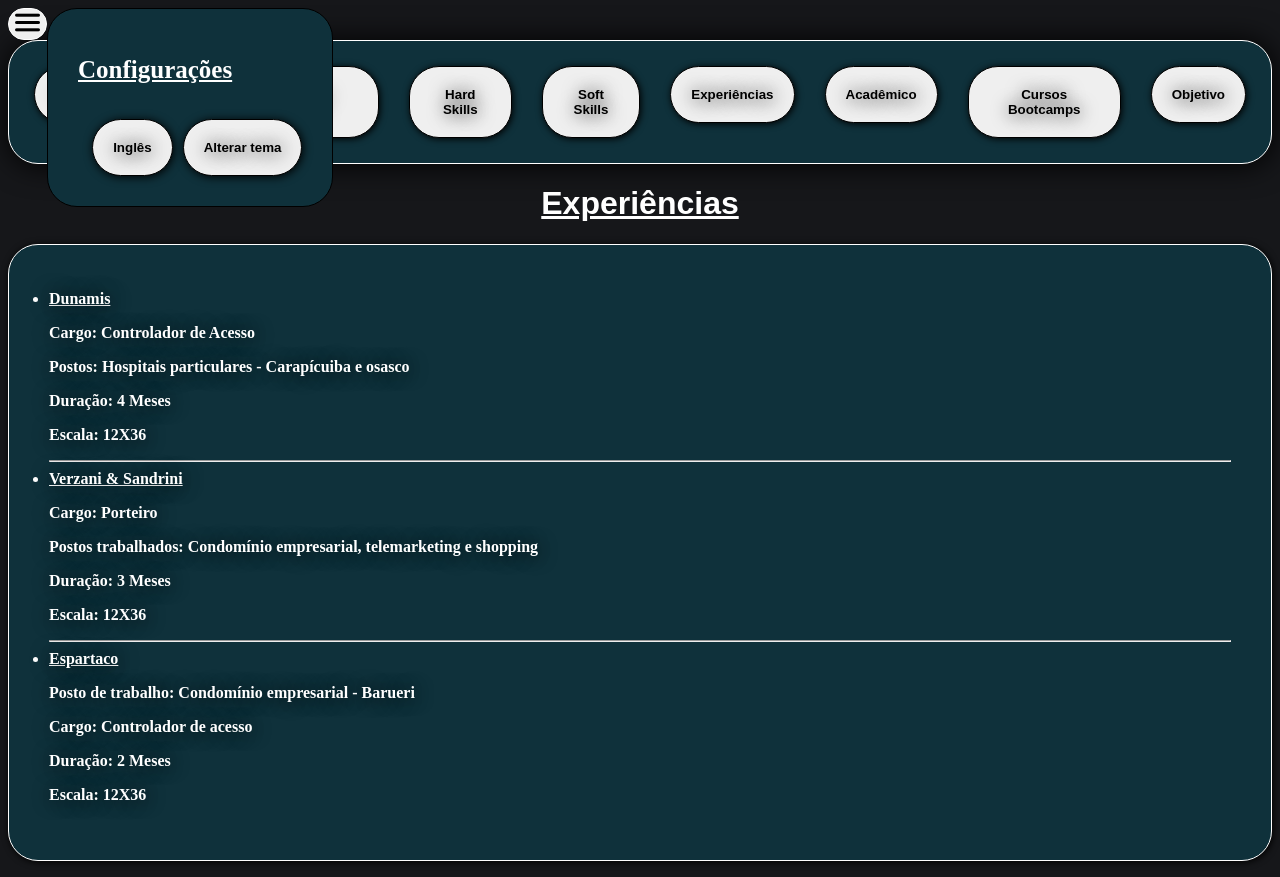
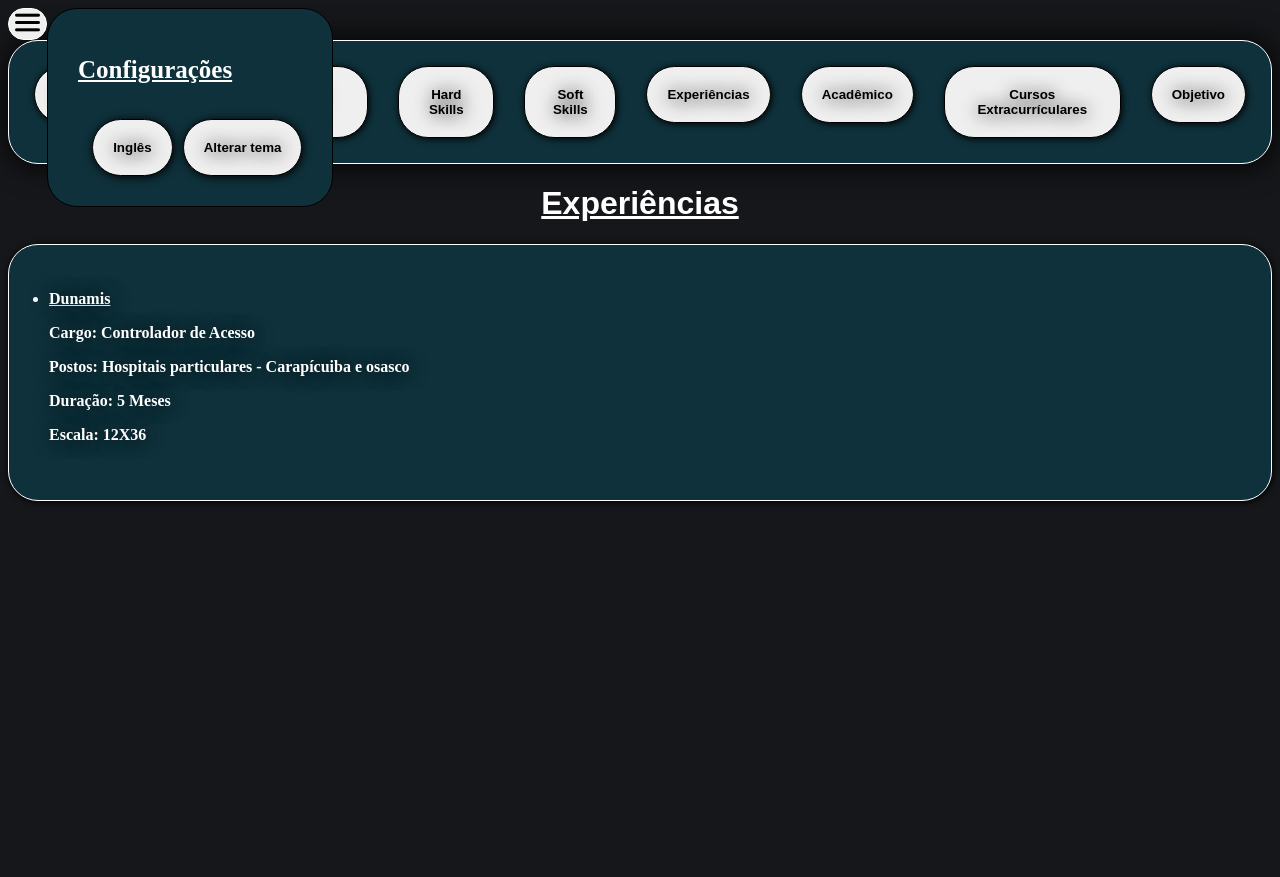
Before and after one commit to Lucas8468/Curriculo, a React (Vite) app: page /Experiencias in a window 1280 px wide. After the commit the page ends 800 px from the top, so only its background shows below. Built offline with nearby package versions, Linux system fonts and the light colour scheme.

Commit message:
Currículo 1.1

```diff
--- a/src/App.tsx
+++ b/src/App.tsx
@@ -5,10 +5,10 @@
 import SoftSkills from './SoftSkills'
 import Experiencias from './Experiências'
 import Academico from './academico'
-import CursosBootcamps from './CursosBootcamps'
 import Objetivo from './Objetivo'
 import Index from './Index'
 import NotFound from './NotFound'
+import CursosExtracurriculares from './CursosExtracurriculares'
 
 
 export default function App(){
@@ -23,7 +23,7 @@
             <Route path='/Experiencias' element={<Experiencias/>}/>
             <Route path='/Academico' element={<Academico/>}/>
             <Route path='/Objetivo' element={<Objetivo/>}/>
-            <Route path='/CursosBootcamps' element={<CursosBootcamps/>}/>
+            <Route path='/CursosExtracurriculares' element={<CursosExtracurriculares/>}/>
             <Route path='*' element={<NotFound/>}/>
         </Routes>
       </BrowserRouter>
--- a/src/CursosBootcamps.tsx
+++ b/src/CursosExtracurriculares.tsx
@@ -7,7 +7,7 @@
 import { Link } from 'react-router-dom';
 
 {/* Componente que contém os arquivos principais da Aplicação */}
-export default function CursosBootcamps(){
+export default function CursosExtracurriculares(){
 
 {/* Utilizando UseState para Aplicar a Tradução no estado do elemento */}
   const [Traduzir, setTraduzir]=useState(()=>{
@@ -32,7 +32,7 @@
           localStorage.setItem('Key 4', JSON.stringify(Traduzir))
           localStorage.setItem('fun', JSON.stringify(Menu))
           localStorage.setItem('AlterarModo', JSON.stringify(Modos))
-          document.title = Traduzir? 'Cursos Bootcamps':'Bootcamp Courses'
+          document.title = Traduzir? 'Cursos Extracurrículares':'Extracurricular Courses'
 
       })
     return(
@@ -74,8 +74,8 @@
          <button accessKey='A' className='ButtonNavBar3' type='button'>{Traduzir ? 'Acadêmico' : 'Academic'}
         </button>
         </Link>
-        <Link to="/CursosBootcamps">
-          <button accessKey='B' className='ButtonNavBar3' type='button'>{Traduzir ? 'Cursos Bootcamps' : 'Bootcamp Courses'}
+        <Link to="/CursosExtracurriculares">
+          <button accessKey='B' className='ButtonNavBar3' type='button'>{Traduzir ? 'Cursos Extracurrículares' : 'Extracurricular Courses'}
           </button>
         </Link>
         <Link to="/Objetivo">
@@ -86,7 +86,7 @@
 
        {/* Sessão que fala sobre os cursos técnicos que o candidato possue */}
       <main>
-        <h1 className={Modos? 'h1Noturno':'h1Diurno'}>{Traduzir?'Cursos Bootcamps':'Bootcamp courses'}</h1>
+        <h1 className={Modos? 'h1Noturno':'h1Diurno'}>{Traduzir?'Cursos Extracurrículares':'Extracurricular Courses'}</h1>
         <ul className={Modos? 'ul1Noturno':'ul1Diurno'}>
           <li className={Modos? 'text4Noturno':'text4Diurno'}>{Traduzir?'Informática Básica':'Basic Computer Skills'}</li>
             <p className={Modos? 'text2Noturno':'text2Diurno'}>{Traduzir?'Instituição: Micromaker':'Institution: Micromaker'}</p>
--- a/src/Experiências.tsx
+++ b/src/Experiências.tsx
@@ -54,7 +54,7 @@
 
       {/* Navbar para filtrar pela sessão desejada do currículo */}
       <nav className={Modos?'NavbarPosition1':'NavbarPosition2'}>
-        <Link to="/">
+     <Link to="/">
            <button accessKey='C' className='ButtonNavBar1' type="button">{Traduzir ? 'Complementar' : 'All'}</button>
         </Link>
         <Link to="/if">
@@ -74,8 +74,8 @@
          <button accessKey='A' className='ButtonNavBar3' type='button'>{Traduzir ? 'Acadêmico' : 'Academic'}
         </button>
         </Link>
-        <Link to="/CursosBootcamps">
-          <button accessKey='B' className='ButtonNavBar3' type='button'>{Traduzir ? 'Cursos Bootcamps' : 'Bootcamp Courses'}
+        <Link to="/CursosExtracurriculares">
+          <button accessKey='B' className='ButtonNavBar3' type='button'>{Traduzir ? 'Cursos Extracurrículares' : 'Extracurricular Courses'}
           </button>
         </Link>
         <Link to="/Objetivo">
@@ -91,20 +91,8 @@
           <li className={Modos? 'text4Noturno':'text4Diurno'}>Dunamis</li>
             <p className={Modos? 'text2Noturno':'text2Diurno'}>{Traduzir?'Cargo: Controlador de Acesso':'Job title: Acess Controller'}</p>
             <p className={Modos? 'text2Noturno':'text2Diurno'}>{Traduzir?'Postos: Hospitais particulares - Carapícuiba e osasco':'Jobs held: Private hospitals - Carapicuíba and Osasco'}</p>
-            <p className={Modos? 'text2Noturno':'text2Diurno'}>{Traduzir?'Duração: 4 Meses': 'Duration: 4 Months'}</p>
+            <p className={Modos? 'text2Noturno':'text2Diurno'}>{Traduzir?'Duração: 5 Meses': 'Duration: 4 Months'}</p>
             <p className={Modos? 'text2Noturno':'text2Diurno'}>{Traduzir?'Escala: 12X36 ':'Scale: 12x36'}</p>
-          <hr />
-          <li className={Modos? 'text4Noturno':'text4Diurno'}>Verzani & Sandrini</li>
-            <p className={Modos? 'text2Noturno':'text2Diurno'}>{Traduzir?'Cargo: Porteiro':'Job Title: Doorman'}</p>
-            <p className={Modos? 'text2Noturno':'text2Diurno'}>{Traduzir? 'Postos trabalhados: Condomínio empresarial, telemarketing e shopping': 'Job positions: Business park, telemarketing, and shopping mall.'}</p>
-            <p className={Modos? 'text2Noturno':'text2Diurno'}>{Traduzir? 'Duração: 3 Meses': 'Duration: 3 Months'}</p>
-            <p className={Modos? 'text2Noturno':'text2Diurno'}>{Traduzir?'Escala: 12X36': 'Scale: 12X36'}</p>
-          <hr />
-          <li className={Modos? 'text4Noturno':'text4Diurno'}>Espartaco</li>
-            <p className={Modos? 'text2Noturno':'text2Diurno'}>{Traduzir?'Posto de trabalho: Condomínio empresarial - Barueri ': 'Job location: Business park - Barueri'}</p>
-            <p className={Modos? 'text2Noturno':'text2Diurno'}>{Traduzir? 'Cargo: Controlador de acesso': 'Job Title: Acess Controller'}</p>
-            <p className={Modos? 'text2Noturno':'text2Diurno'}>{Traduzir?'Duração: 2 Meses': 'Duration: 2 Months'}</p>
-            <p className={Modos? 'text2Noturno':'text2Diurno'}>{Traduzir?'Escala: 12X36': 'Scale: 12X36'}</p>
         </ul>
         </main>
         </body>
--- a/src/Index.tsx
+++ b/src/Index.tsx
@@ -54,7 +54,7 @@
 
       {/* Navbar para filtrar pela sessão desejada do currículo */}
       <nav className={Modos?'NavbarPosition1':'NavbarPosition2'}>
-        <Link to="/">
+    <Link to="/">
            <button accessKey='C' className='ButtonNavBar1' type="button">{Traduzir ? 'Complementar' : 'All'}</button>
         </Link>
         <Link to="/if">
@@ -66,7 +66,7 @@
         <Link to="/SoftSkills">
           <button accessKey='S' className='ButtonNavBar3' type='button'>Soft Skills</button>
         </Link>
-        <Link to="/Experiencias">
+        <Link to="/experiencias">
           <button accessKey='L' className="ButtonNavBar3" type="button">{Traduzir ? 'Experiências' : 'Experiences'}
           </button>
         </Link>
@@ -74,8 +74,8 @@
          <button accessKey='A' className='ButtonNavBar3' type='button'>{Traduzir ? 'Acadêmico' : 'Academic'}
         </button>
         </Link>
-        <Link to="/CursosBootcamps">
-          <button accessKey='B' className='ButtonNavBar3' type='button'>{Traduzir ? 'Cursos Bootcamps' : 'Bootcamp Courses'}
+        <Link to="/CursosExtracurriculares">
+          <button accessKey='B' className='ButtonNavBar3' type='button'>{Traduzir ? 'Cursos Extracurrículares' : 'Extracurricular Courses'}
           </button>
         </Link>
         <Link to="/Objetivo">
@@ -95,6 +95,7 @@
           <li className={Modos? 'text1Noturno':'text1Diurno'}>Email: lucasbrandaods080@gmail.com</li>
           <li className={Modos? 'text1Noturno':'text1Diurno'}><a href="https://github.com/Lucas8468" target='_blank'>Github: Lucas8468</a> </li>
           <li className={Modos? 'text1Noturno':'text1Diurno'}><a href="https://www.linkedin.com/in/lucas-brand%C3%A3o-da-silva-baa82b367?lipi=urn%3Ali%3Apage%3Ad_flagship3_profile_view_base_contact_details%3BtV56LlXBRjSlbl9BD2u4sA%3D%3D" target='_blank'>Linkedin: Lucas Brandão da Silva</a></li>
+          <li className={Modos? 'text1Noturno': 'text1Diurno'}>CID: F42, F41-2, F95.2</li>
         </ul>
         <hr />
 
@@ -102,13 +103,13 @@
         <h1 className={Modos? 'h1Noturno':'h1Diurno'}>Hard Skills</h1>
           <ul className={Modos? 'ul1Noturno':'ul1Diurno'}>
             <li className={Modos? 'text4Noturno':'text4Diurno'}>{Traduzir?'Avançado':'Advanced'}</li>
-             <p className={Modos? 'text2Noturno':'text2Diurno'}>Javascript, React.js, Windows, Vite.js, Express.js, HTML, CSS</p>
+            <p className={Modos? 'text2Noturno':'text2Diurno'}>Javascript, React.js, Vite.js, Express.js, Windows, HTML, CSS</p>
             <hr />
             <li className={Modos? 'text4Noturno':'text4Diurno'}>{Traduzir?'Intermediário':'Intermediary'}</li>
-              <p className={Modos? 'text2Noturno':'text2Diurno'}>Typescript, Node.js, React Router DOM, Mysql, Git, Github, Excel, Powerpoint e Word</p>
+            <p className={Modos? 'text2Noturno':'text2Diurno'}>Typescript, React Router DOM, Node.js, Mysql, Git, Github, Excel Powerpoint e Word</p>
             <hr />
             <li className={Modos? 'text4Noturno':'text4Diurno'}>{Traduzir?'Básico':'Basic'}</li>
-             <p className={Modos? 'text2Noturno':'text2Diurno'}>Power BI, PHP, Linux, Python, Next.js</p>
+            <p className={Modos? 'text2Noturno':'text2Diurno'}>Power BI, Linux, Python</p>
           </ul>
         <hr />
 
@@ -123,34 +124,22 @@
         <h1 className={Modos? 'h1Noturno':'h1Diurno'}>{Traduzir?'Experiências':'Experiences'}</h1>
         <ul className={Modos? 'ul1Noturno':'ul1Diurno'}>
           <li className={Modos? 'text4Noturno':'text4Diurno'}>Dunamis</li>
-            <p className={Modos? 'text2Noturno':'text2Diurno'}>{Traduzir?'Cargo: Controlador de Acesso':'Job title: Acess Controller'}</p>
+           <p className={Modos? 'text2Noturno':'text2Diurno'}>{Traduzir?'Cargo: Controlador de Acesso':'Job title: Acess Controller'}</p>
             <p className={Modos? 'text2Noturno':'text2Diurno'}>{Traduzir?'Postos: Hospitais particulares - Carapícuiba e osasco':'Jobs held: Private hospitals - Carapicuíba and Osasco'}</p>
-            <p className={Modos? 'text2Noturno':'text2Diurno'}>{Traduzir?'Duração: 4 Meses': 'Duration: 4 Months'}</p>
+            <p className={Modos? 'text2Noturno':'text2Diurno'}>{Traduzir?'Duração: 5 Meses': 'Duration: 4 Months'}</p>
             <p className={Modos? 'text2Noturno':'text2Diurno'}>{Traduzir?'Escala: 12X36 ':'Scale: 12x36'}</p>
-          <hr />
-          <li className={Modos? 'text4Noturno':'text4Diurno'}>Verzani & Sandrini</li>
-            <p className={Modos? 'text2Noturno':'text2Diurno'}>{Traduzir?'Cargo: Porteiro':'Job Title: Doorman'}</p>
-            <p className={Modos? 'text2Noturno':'text2Diurno'}>{Traduzir? 'Postos trabalhados: Condomínio empresarial, telemarketing e shopping': 'Job positions: Business park, telemarketing, and shopping mall.'}</p>
-            <p className={Modos? 'text2Noturno':'text2Diurno'}>{Traduzir? 'Duração: 3 Meses': 'Duration: 3 Months'}</p>
-            <p className={Modos? 'text2Noturno':'text2Diurno'}>{Traduzir?'Escala: 12X36': 'Scale: 12X36'}</p>
-          <hr />
-          <li className={Modos? 'text4Noturno':'text4Diurno'}>Espartaco</li>
-            <p className={Modos? 'text2Noturno':'text2Diurno'}>{Traduzir?'Posto de trabalho: Condomínio empresarial - Barueri ': 'Job location: Business park - Barueri'}</p>
-            <p className={Modos? 'text2Noturno':'text2Diurno'}>{Traduzir? 'Cargo: Controlador de acesso': 'Job Title: Acess Controller'}</p>
-            <p className={Modos? 'text2Noturno':'text2Diurno'}>{Traduzir?'Duração: 2 Meses': 'Duration: 2 Months'}</p>
-            <p className={Modos? 'text2Noturno':'text2Diurno'}>{Traduzir?'Escala: 12X36': 'Scale: 12X36'}</p>
         </ul>
         <hr />
 
         {/* Sessão que mostra a carreira acadêmica do candidato */}
         <h1 className={Modos? 'h1Noturno':'h1Diurno'}>{Traduzir?'Acadêmico':'Academic'}</h1>
         <ul className={Modos? 'ul1Noturno':'ul1Diurno'}>
-          <li className={Modos? 'text2Noturno':'text2Diurno'}>{Traduzir?'Ensino Superior':'higher education'}</li>
+         <li className={Modos? 'text2Noturno':'text2Diurno'}>{Traduzir?'Ensino Superior - 3º Semestre':'higher education - 3rd semester'}</li>
         </ul>
         <hr />
 
         {/* Sessão que fala sobre os cursos técnicos que o candidato possue */}
-        <h1 className={Modos? 'h1Noturno':'h1Diurno'}>{Traduzir?'Cursos Bootcamps':'Bootcamp courses'}</h1>
+        <h1 className={Modos? 'h1Noturno':'h1Diurno'}>{Traduzir?'Cursos Extracurrículares':'extracurricular courses'}</h1>
         <ul className={Modos? 'ul1Noturno':'ul1Diurno'}>
           <li className={Modos? 'text4Noturno':'text4Diurno'}>{Traduzir?'Informática Básica':'Basic Computer Skills'}</li>
             <p className={Modos? 'text2Noturno':'text2Diurno'}>{Traduzir?'Instituição: Micromaker':'Institution: Micromaker'}</p>
@@ -198,7 +187,7 @@
 
             My focus is to specialize in web development, being a full-stack developer, but also having knowledge of application creation.`}</p>
           <li className={Modos? 'text4Noturno':'text4Diurno'}>{Traduzir?'Cargo Pretendido':'Desired Position'}</li>
-            <p className={Modos? 'text2Noturno':'text2Diurno'}>{Traduzir?'Desenvolvedor Web':'Web developer'}</p>
+            <p className={Modos? 'text2Noturno':'text2Diurno'}>{Traduzir?'Estágio em Ti (Podendo ser incluído em cotas PCD)':'IT Internship (May be included in quotas for people with disabilities)'}</p>
         </ul>
       </main>
     </body>
--- a/src/Objetivo.tsx
+++ b/src/Objetivo.tsx
@@ -51,7 +51,7 @@
 
       {/* Navbar para filtrar pela sessão desejada do currículo */}
       <nav className={Modos?'NavbarPosition1':'NavbarPosition2'}>
-       <Link to="/">
+   <Link to="/">
            <button accessKey='C' className='ButtonNavBar1' type="button">{Traduzir ? 'Complementar' : 'All'}</button>
         </Link>
         <Link to="/if">
@@ -71,8 +71,8 @@
          <button accessKey='A' className='ButtonNavBar3' type='button'>{Traduzir ? 'Acadêmico' : 'Academic'}
         </button>
         </Link>
-        <Link to="/CursosBootcamps">
-          <button accessKey='B' className='ButtonNavBar3' type='button'>{Traduzir ? 'Cursos Bootcamps' : 'Bootcamp Courses'}
+        <Link to="/CursosExtracurriculares">
+          <button accessKey='B' className='ButtonNavBar3' type='button'>{Traduzir ? 'Cursos Extracurrículares' : 'Extracurricular Courses'}
           </button>
         </Link>
         <Link to="/Objetivo">
--- a/src/SoftSkills.tsx
+++ b/src/SoftSkills.tsx
@@ -53,7 +53,7 @@
 
       {/* Navbar para filtrar pela sessão desejada do currículo */}
       <nav className={Modos?'NavbarPosition1':'NavbarPosition2'}>
-         <Link to="/">
+       <Link to="/">
            <button accessKey='C' className='ButtonNavBar1' type="button">{Traduzir ? 'Complementar' : 'All'}</button>
         </Link>
         <Link to="/if">
@@ -73,8 +73,8 @@
          <button accessKey='A' className='ButtonNavBar3' type='button'>{Traduzir ? 'Acadêmico' : 'Academic'}
         </button>
         </Link>
-        <Link to="/CursosBootcamps">
-          <button accessKey='B' className='ButtonNavBar3' type='button'>{Traduzir ? 'Cursos Bootcamps' : 'Bootcamp Courses'}
+        <Link to="/CursosExtracurriculares">
+          <button accessKey='B' className='ButtonNavBar3' type='button'>{Traduzir ? 'Cursos Extracurrículares' : 'Extracurricular Courses'}
           </button>
         </Link>
         <Link to="/Objetivo">
```
Also changed, not shown: src/HardSkills.tsx (+6 -6 lines), src/IF.tsx (+5 -4 lines), src/academico.tsx (+4 -4 lines).
